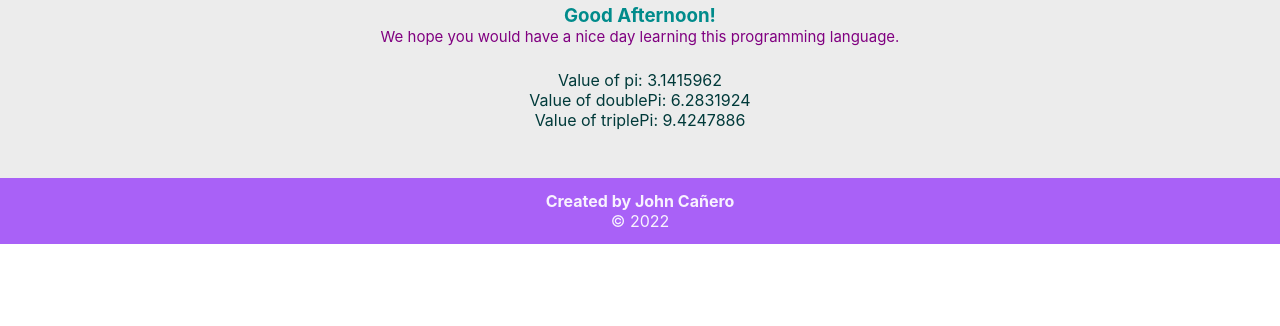
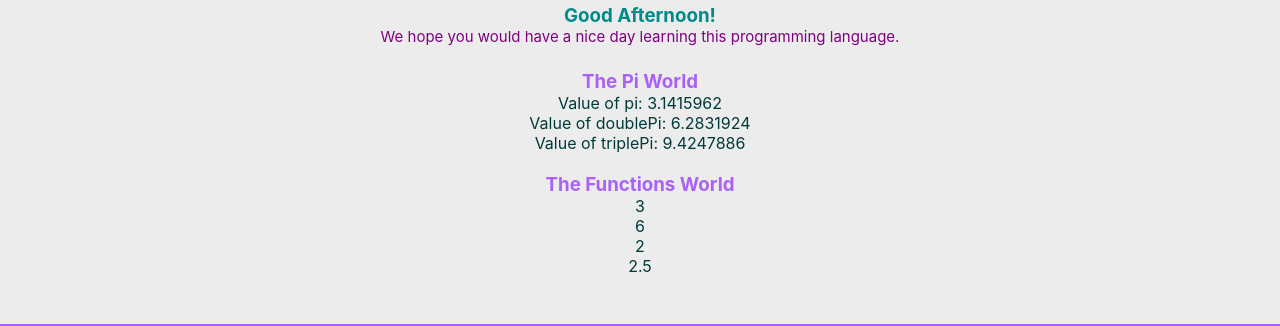
Before and after one commit to johncanero/react-js-introduction, a React (Create React App) app: page / in a window 1280 px wide. Shown: the part 1248-1574 px from the top of the page. Before the commit the page ends 1492 px from the top, so only its background shows below. Built offline with nearby package versions, Linux system fonts and the light colour scheme.

Commit message:
Update and Modify Styles of Heading

```diff
--- a/src/App.css
+++ b/src/App.css
@@ -26,9 +26,19 @@ html {
 }
 
 
+/* Flex Container */
+.displayImageContent {
+  display: flex;
+  flex-direction: column;
+  align-items: center;
+}
+
+
+
 main {
   flex-grow: 1;
 }
+
 
 
 
@@ -58,6 +68,12 @@ footer {
   margin-top: 3em;
 }
 
+.colorText {
+  color: #7c02ff97;
+}
+
+
+
 
 
 /* Lists */
@@ -76,19 +92,16 @@ li {
 
 
 
-
-/* Flex Container */
-.displayImageContent {
-  display: flex;
-  flex-direction: column;
-  align-items: center;
-}
-
-
 /* Padding */
 .mathPadding {
   margin-top: 1.5em;
 }
+
+
+
+
+
+
 
 
 
--- a/src/components/Math.js
+++ b/src/components/Math.js
@@ -2,12 +2,41 @@ const Math = () => {
 
     const pi = 3.1415962
 
+    // Functions
+    function add(n1, n2) {
+        return n1 + n2;
+    }
+
+    function multiply(n1, n2) {
+        return n1 * n2;
+    }
+
+    function subtract(n1, n2) {
+        return n1 - n2;
+    }
+
+
+    function divide(n1, n2) {
+        return n1 / n2;
+    }
+
+
   return (
     <div className="mathPadding">
         <ul>
+            <h3 className="colorText">The Pi World</h3>
             <li>Value of pi: {pi}</li>
             <li>Value of doublePi: {pi * 2}</li>
             <li>Value of triplePi: {pi * 3}</li>
+
+            <br></br>
+
+            {/* Functions */}
+            <h3 className="colorText">The Functions World</h3>
+            <li>{add(1, 2)}</li>
+            <li>{multiply(3, 2)}</li>
+            <li>{subtract(7, 5)}</li>
+            <li>{divide(5, 2)}</li>
         </ul>
     </div>
   )
```
